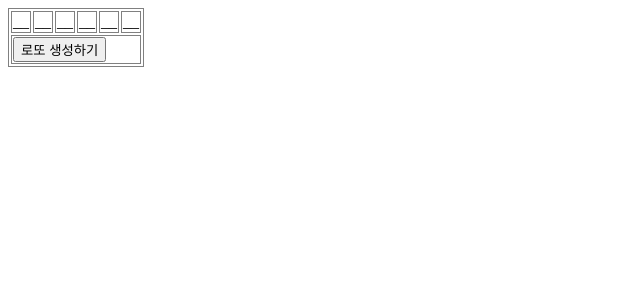
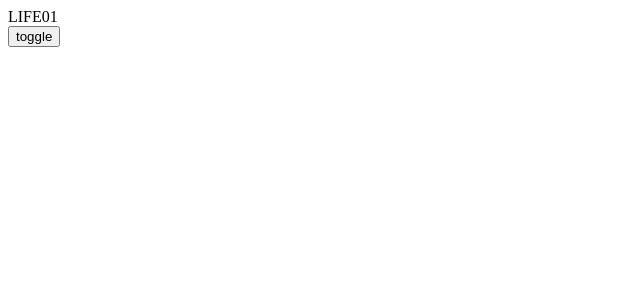
Before and after one commit to jin-yeager/hello-react, a React (Vite) app: page / in a window 1280 px wide. Shown: the top 300 px of the page, without its empty margins (0-640 px from the left). Built offline with nearby package versions, Linux system fonts and the light colour scheme.

Commit message:
feat: react lifecycle

```diff
--- a/src/App.jsx
+++ b/src/App.jsx
@@ -1,16 +1,18 @@
+import { useState } from 'react'
 import './App.css'
-import Morning from "./Morning.jsx";
-import Count from "./Count.jsx";
+import Life01 from './Life01.jsx'
+import Life02 from './Life02.jsx'
 
 function App() {
+    const [flag, setFlag] = useState(true)
+    const toggle = () => setFlag(prev => !prev)
 
-  return (
-    <>
-
-        <Count/>
-
-    </>
-  )
+    return (
+        <div className="App">
+            {flag ? <Life01 /> : <Life02 />}
+            <button onClick={toggle}>toggle</button>
+        </div>
+    )
 }
 
 export default App
--- /dev/null
+++ b/src/Life01.jsx
@@ -0,0 +1,17 @@
+import { useEffect } from 'react';
+
+function Life01() {
+    const msg = "LIFE01";
+
+    useEffect(() => {
+        console.log("LIFE01 Mounted");
+
+        return () => {
+            console.log("LIFE01 Unmounted");
+        };
+    }, []); // 빈 배열: 마운트/언마운트에만 실행
+
+    return <div>{msg}</div>;
+}
+
+export default Life01;
--- /dev/null
+++ b/src/Life02.jsx
@@ -0,0 +1,17 @@
+import { useEffect } from 'react';
+
+function Life02() {
+    const msg = "LIFE02";
+
+    useEffect(() => {
+        console.log("LIFE02 Mounted");
+
+        return () => {
+            console.log("LIFE02 Unmounted");
+        };
+    }, []); // 빈 배열: 마운트/언마운트에만 실행
+
+    return <div>{msg}</div>;
+}
+
+export default Life02;
--- a/src/main.jsx
+++ b/src/main.jsx
@@ -7,7 +7,7 @@
 import Lotto from "./Lotto.jsx";
 
 createRoot(document.getElementById('root')).render(
-  <StrictMode>
-    <Lotto/>
-  </StrictMode>,
+/*  <StrictMode>*/
+    <App/>
+/*  </StrictMode>,*/
 )
```
